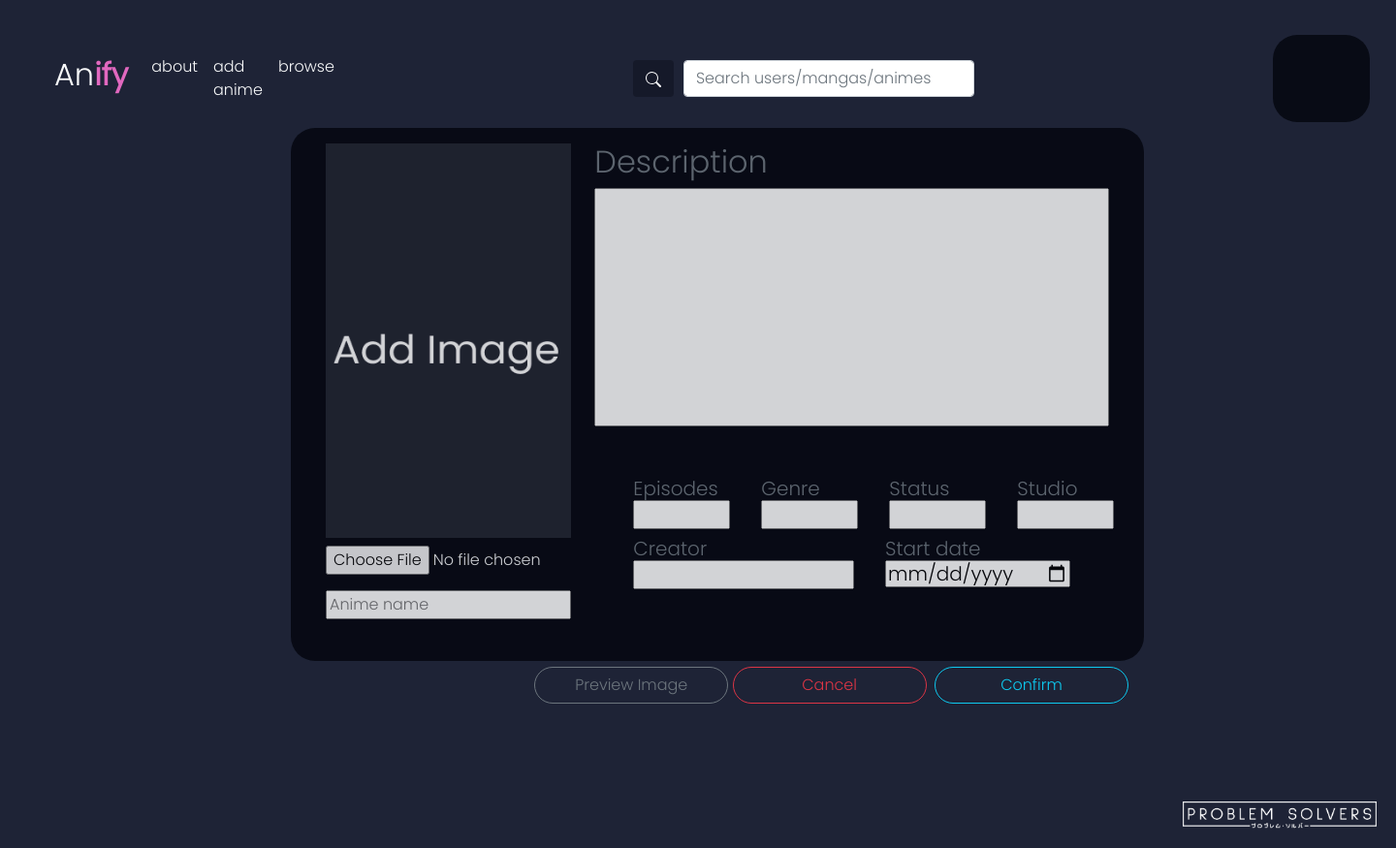
After one commit to airicodes/Anify, a PHP site: the page made by app/views/Anime/editAnime.php in a window 1440 px wide. The commit adds this page. Shown: the whole page at 97% size. Run offline with PHP 8.4, Linux system fonts and the light colour scheme; the template is opened without the code that fills it, so the values that code supplies are empty; some libraries are stand-ins or nearby versions.

```diff
--- /dev/null
+++ b/app/views/Anime/editAnime.php
@@ -0,0 +1,249 @@
+<!DOCTYPE html>
+<html lang="en">
+<head>
+    <style>
+        @import url('https://fonts.googleapis.com/css2?family=Poppins:wght@300&display=swap');
+
+        #body{
+            background-color: #1E2336;
+            padding: 20px;
+            font-family: 'Poppins', sans-serif;
+        }
+
+         /* Change the color of the fy in Anify */
+         #ify {
+            color: #E168BF;
+        }
+
+        /* Use to change the margin of the Anify */
+        .navbar-brand {
+            margin-left: 20px;
+        }
+
+        /* To change the color and position of the search button */
+        #searchButton {
+            background-color: #151929;
+            margin-left: 300px;
+            margin-right: 10px;
+        }
+
+        /* to change the size of search input */
+        #searchInput {
+            width: 300px;
+        }
+
+
+        #logo {
+            width: 200px;
+            margin-top: 5px;
+        }
+
+         /* The anime information box */
+         #bigBox {
+            height: 550px;
+            border-radius: 25px;
+            background-color: #03050D !important;
+            opacity: 80%;
+            margin-left: 240px;
+            margin-top: -10px !important;
+        }
+
+        /* To change the size of Episode, Genres and etc.. */
+        #animeAttributes h3 {
+            font-size: 20px;
+        }
+
+        /* To change the width of every input type for anime attributes: Episodes, Genre, Status, and etc.. */
+        #animeAttributes input{
+            width: 100px;
+        }
+
+        /* To edit the position of the end date input */
+        #animeEndDInput {
+            margin-left: -80px !important;
+        }
+
+        /* To change the position of confirm and cancel button */
+        #buttons {
+            margin-right: 200px;
+            margin-top: -10px;
+        }
+
+        /* To change the size and radius of confirm and cancel button */
+        #buttons button {
+            width: 200px;
+            border-radius: 25px;
+        }
+
+        /* The box that wraps the profile icon */
+        #smallProfileBox {
+            width: 100px;
+            background-color: #03050D !important;
+            opacity: 80%;
+            height: 90px;
+            text-align: center;
+            margin-left: 300px;
+            border-radius: 25px;
+        }
+
+        #smallProfileBox p {
+            font-size: 8px;
+        }
+
+        /* To change the profile icon */
+        #smallProfileIcon {
+            width: 50px;
+        }
+
+        #error_messages {
+            color: red;
+            font-weight: bold;
+        }
+
+        #theImage {
+            height: 80%;
+            width: 100%;
+        }
+
+    </style>
+
+    <meta charset="UTF-8">
+    <meta http-equiv="X-UA-Compatible" content="IE=edge">
+    <meta name="viewport" content="width=device-width, initial-scale=1.0">
+    <link href="https://cdn.jsdelivr.net/npm/bootstrap@5.1.3/dist/css/bootstrap.min.css" rel="stylesheet" integrity="sha384-1BmE4kWBq78iYhFldvKuhfTAU6auU8tT94WrHftjDbrCEXSU1oBoqyl2QvZ6jIW3" crossorigin="anonymous">
+    <script src="https://cdn.jsdelivr.net/npm/bootstrap@5.1.3/dist/js/bootstrap.bundle.min.js" integrity="sha384-ka7Sk0Gln4gmtz2MlQnikT1wXgYsOg+OMhuP+IlRH9sENBO0LRn5q+8nbTov4+1p" crossorigin="anonymous"></script>
+</head>
+<body id="body">
+    <!-- This is for the navbar -->
+    <nav class="navbar navbar-expand-lg p-3">
+        <a class="navbar-brand text-light" href="<?=BASE?>User/adminIndex"><h2>An<b id="ify">ify</b></h2></a>
+        <div class="collapse navbar-collapse">
+            <ul class="navbar-nav mr-auto">
+                <li class="nav-item">
+                    <!-- To go to the about page -->
+                    <a class="nav-link text-light" href="<?=BASE?>User/adminAbout">about</a>
+                </li>
+
+                <li class="nav-item">
+                    <!-- To go to the add anime page -->
+                    <a class="nav-link text-light" href="<?=BASE?>Anime/addAnime">add anime</a>
+                </li>
+
+                <li class="nav-item">
+                    <!-- To go to the browse anime page -->
+                    <a class="nav-link text-light" href="<?=BASE?>User/adminBrowse">browse</a>
+                </li>
+            </ul>
+            <!-- This is for the search bar -->
+            <form class="d-flex justify-content-center">
+                <button class="btn" id="searchButton" type="submit">
+                    <!-- Adding the search icon -->
+                    <svg xmlns="http://www.w3.org/2000/svg" width="16" height="16" fill="currentColor" class="bi bi-search text-light" viewBox="0 0 16 16">
+                    <path d="M11.742 10.344a6.5 6.5 0 1 0-1.397 1.398h-.001c.03.04.062.078.098.115l3.85 3.85a1 1 0 0 0 1.415-1.414l-3.85-3.85a1.007 1.007 0 0 0-.115-.1zM12 6.5a5.5 5.5 0 1 1-11 0 5.5 5.5 0 0 1 11 0z"/>
+                    </svg>
+                </button>
+                <!-- The input of the search. This is where the user input the things he wants to search -->
+                <input id="searchInput" class="form-control me-2" type="search" placeholder="Search users/mangas/animes" aria-label="Search">
+            </form>
+
+
+            <!-- The small profile box that goes to the profile page when clicked -->
+            <ul class="navbar-nav d-flex flex-row-reverse">
+                <div id="smallProfileBox">
+                    <li class="nav-item" disabled>
+                        <!-- The link that goes to the profile page -->
+                        <a class="nav-link text-light" href="">
+                            <!-- user profile picture -->
+                            <img id="smallProfileIcon" class="rounded-circle" src="<?php echo $data["profile"]->filename; ?>" alt="">
+                            <!-- the username -->
+                            <p class="mt-2"><?php echo $data["user"]->username; ?></p>
+                        </a>
+                    </li>
+                </div>
+            </ul>
+        </div>
+    </nav>
+
+
+    <div class="container">
+        <form action="" method="POST" enctype="multipart/form-data">
+            <div class="row">
+                <!-- The bigbox where the anime informations are located -->
+                <div id="bigBox" class="col-8 mt-4 ">
+                    <div class="container">
+                        <div class="row">
+                            <div class="d-flex flex-column col-4 mt-3">
+                                <?php
+                                if ($data["image"] == null) {
+                                    $image = "/uploads/Rectangle_157.png";
+                                } else {
+                                    $image = $data["image"];
+                                }
+                                ?>
+                                <img id="theImage" src="<?=$image?>" alt="">
+                                <!-- The image of the anime -->
+                                <input class="mt-2 text-light" type="file" name="newPicture">
+                                <!-- The anime title -->
+                                <input class="mt-3" type="text" name="animeTitle" placeholder="Anime name">
+                            </div>
+
+
+                            <div class="d-flex flex-column col-8 mt-3">
+                                <h2 class="text-secondary">Description</h2>
+                                <!-- Where the admin input the description of the anime -->
+                                <textarea name="animeDescription" id="" cols="30" rows="10" style="resize: none;"></textarea>
+
+                                <div class="container mt-1">
+                                    <div class="row">
+                                        <div id="animeAttributes" class="d-flex flex-row col mt-5">
+                                            <!-- The place where the admin input the number of anime's episode -->
+                                            <h3 class="text-secondary mx-3">Episodes <br>  <input type="number" min="1" name="animeEpisodes"></h3>
+                                            <!-- The place where the admin input the genre of an anime -->
+                                            <h3 class="text-secondary mx-3">Genre   <input type="text" name="animeGenre"> </h3>
+                                            <!-- The place where the admin input the status of an anime -->
+                                            <h3 class="text-secondary mx-3">Status <input type="text" name="animeStatus"> </h3>
+                                            <!-- The place where the admin input the studio of an anime -->
+                                            <h3 class="text-secondary mx-3">Studio <input type="text" name="animeStudio"> </h3>
+                                        </div>
+                                        <div id="animeAttributes" class="d-flex flex-row col mt-0">
+                                            <!-- The place where the admin input the creator of an anime -->
+                                            <h3 class="text-secondary mx-3">Creator <br> <input type="text" name="animeCreator" style="width: 100%"> </h3>
+                                            <!-- The place where the admin input the start date of an anime -->
+                                            <h3 class="text-secondary mx-3">Start date <br><input type="date" name="animeDate" style="width:100%;"> </h3>
+                                        </div>
+                                    </div>
+                                </div>
+                            </div>
+                        </div>
+                    </div>
+                </div>
+            </div>
+            <div class="row">
+                <div class="d-flex flex-row col-12 mt-3 justify-content-end">
+                    <div id="buttons">
+                        <button name="preview" type="submit" class="btn btn-outline-secondary">Preview Image</button>
+                        <button name="cancel" type="submit" class="btn btn-outline-danger" >Cancel</button>
+                        <button name="confirm" type="submit" class="btn btn-outline-info mx-1">Confirm</button>
+                    </div>
+                </div>
+            </div>
+            <br>
+            <br>
+            <center>
+                <h4 id="error_messages">
+                <?php
+                    echo $data["error"];
+                ?>
+                </h4>
+            </center>
+        </form>
+    </div>
+
+     <!-- Footer -->
+    <footer>
+        <div class="text-end mt-5 text-light">
+            <img id="logo" src="/app/background/ProblemSolversLogo.png" alt="">
+        </div>
+    </footer>
+</body>
+</html>
```
Also changed, not shown: app/controllers/Anime.php (+42 -0 lines), app/controllers/User.php (+10 -2 lines), app/views/Anime/deleteAnime.php (added, +259 -0 lines), app/views/User/adminBrowse.php (+16 -1 lines), app/views/User/regularBrowse.php (+17 -2 lines), app/views/Main/indexAnimePage.php (line endings or trailing spaces).
